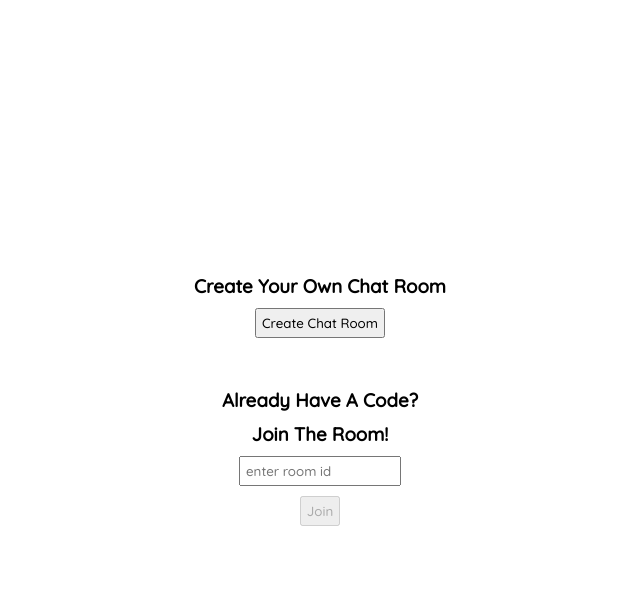
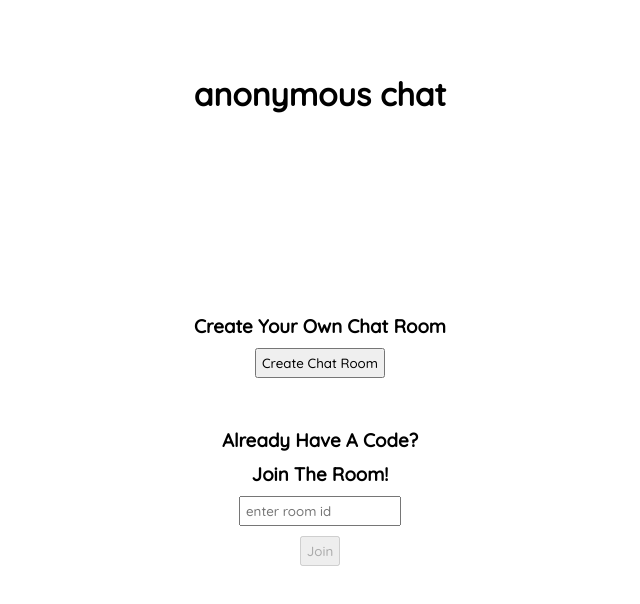
Before and after one commit to David-Buchukuri/ws-chat-front, a Vue app: page / in a window 1280 px wide. Shown: the top 604 px of the page, without its empty margins (320-960 px from the left). Built offline with nearby package versions, Linux system fonts and the light colour scheme.

Commit message:
feat: closing connections and route enter/leave guards

```diff
--- a/src/router/index.js
+++ b/src/router/index.js
@@ -1,6 +1,7 @@
 import { createRouter, createWebHistory } from "vue-router";
 import HomeView from "../views/HomeView.vue";
 import ChatView from "../views/ChatView.vue";
+import { state } from "../stores/wsStore";
 
 const router = createRouter({
   history: createWebHistory(import.meta.env.BASE_URL),
@@ -14,6 +15,11 @@ const router = createRouter({
       path: "/chat",
       name: "chat",
       component: ChatView,
+      beforeEnter: () => {
+        if (!state.ws || !state.clientId || !state.roomId) {
+          return "/";
+        }
+      },
     },
   ],
 });
--- a/src/views/ChatView.vue
+++ b/src/views/ChatView.vue
@@ -17,7 +17,8 @@
 
 <script setup>
 import { state } from "../stores/wsStore";
-import { ref } from "vue";
+import { ref, onBeforeUnmount } from "vue";
+import { onBeforeRouteLeave } from "vue-router";
 
 const message = ref(null);
 const messages = ref([]);
@@ -39,6 +40,20 @@ state.ws.onmessage = (e) => {
     messages.value.push(data.value);
   }
 };
+
+onBeforeRouteLeave(() => {
+  const answer = window.confirm(
+    "Do you really want to leave? you have unsaved changes!"
+  );
+  if (!answer) return false;
+});
+
+onBeforeUnmount(() => {
+  state.ws.close();
+  state.ws = null;
+  state.roomId = null;
+  state.clientId = null;
+});
 </script>
 
 <style scoped>
--- a/src/views/HomeView.vue
+++ b/src/views/HomeView.vue
@@ -1,5 +1,7 @@
 <template>
   <main>
+    <h1>anonymous chat</h1>
+    <section>
       <div>
         <h3>Create Your Own Chat Room</h3>
         <button @click="createRoom">Create Chat Room</button>
@@ -18,6 +20,7 @@
         <span v-if="error" class="error">invalid room id</span>
         <button @click="joinChat" :disabled="!roomIdFromInput">Join</button>
       </div>
+    </section>
   </main>
 </template>
 
@@ -53,12 +56,10 @@ const joinChat = () => {
     if (data.type == "clientId") {
       state.clientId = data.value;
       state.roomId = roomIdFromInput.value;
-      console.log(state);
+      state.ws = ws;
       router.push("/chat");
     }
   };
-
-  state.ws = ws;
 };
 </script>
 
@@ -86,12 +87,20 @@ button {
 span {
   font-style: italic;
 }
+section {
+  display: flex;
+  justify-content: center;
+  align-items: center;
+  flex-direction: column;
+  gap: 50px;
+}
+
 main {
   display: flex;
   justify-content: center;
   align-items: center;
   flex-direction: column;
-  height: 100vh;
-  gap: 50px;
+  gap: 200px;
+  height: 80vh;
 }
 </style>
```
Lines whose indentation alone changed are shown as unchanged.
